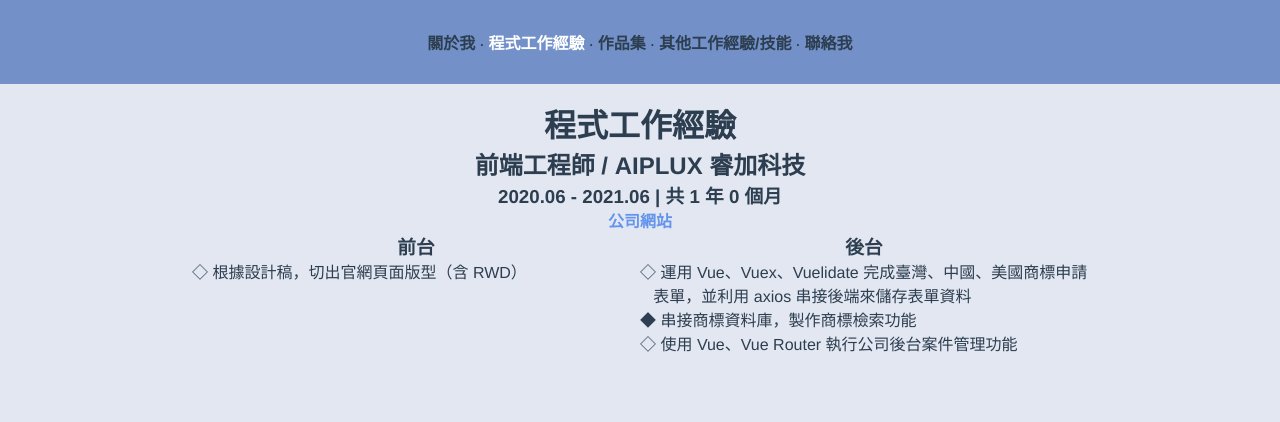
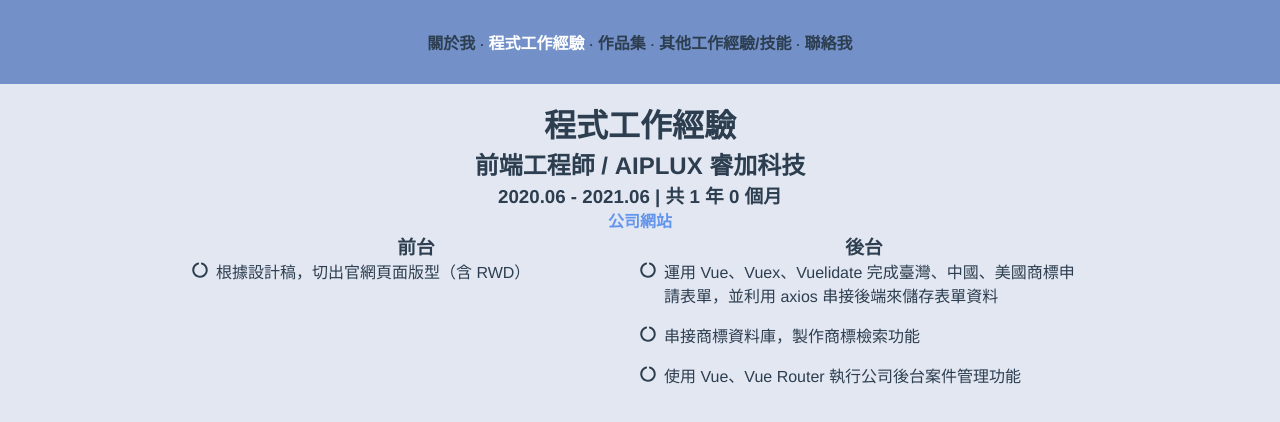
Before and after one commit to 12cassie34/self-introduction, a Vue app: page /code-experience in a window 1280 px wide. Shown: the top 422 px of the page. Built offline with nearby package versions, Linux system fonts and the light colour scheme.

Commit message:
Add CodeExperience RWD css style

```diff
--- a/src/plugins/fontawesome.js
+++ b/src/plugins/fontawesome.js
@@ -6,6 +6,5 @@ import { fab } from '@fortawesome/free-brands-svg-icons';
 import { FontAwesomeIcon } from "@fortawesome/vue-fontawesome";
 
 library.add(fas, fab);
-// library.add()
 
 Vue.component("font-awesome-icon", FontAwesomeIcon);
--- a/src/views/CodeExperience.vue
+++ b/src/views/CodeExperience.vue
@@ -13,18 +13,31 @@
         <div class="col-6">
           <h3>前台</h3>
           <ul>
-            <li>◇ 根據設計稿，切出官網頁面版型（含 RWD）</li>
+            <li>
+              <font-awesome-icon icon="circle-notch"></font-awesome-icon>
+              <span>根據設計稿，切出官網頁面版型（含 RWD）</span>
+            </li>
           </ul>
         </div>
         <div class="col-6">
           <h3>後台</h3>
           <ul>
             <li>
-              ◇ 運用 Vue、Vuex、Vuelidate 完成臺灣、中國、美國商標申請<br />&nbsp;&nbsp;&nbsp;表單，並利用
-              axios 串接後端來儲存表單資料
+              <font-awesome-icon icon="circle-notch"></font-awesome-icon>
+              <span
+                >運用 Vue、Vuex、Vuelidate
+                完成臺灣、中國、美國商標申請表單，並利用 axios
+                串接後端來儲存表單資料</span
+              >
             </li>
-            <li>◆ 串接商標資料庫，製作商標檢索功能</li>
-            <li>◇ 使用 Vue、Vue Router 執行公司後台案件管理功能</li>
+            <li>
+              <font-awesome-icon icon="circle-notch"></font-awesome-icon>
+              <span>串接商標資料庫，製作商標檢索功能</span>
+            </li>
+            <li>
+              <font-awesome-icon icon="circle-notch"></font-awesome-icon>
+              <span>使用 Vue、Vue Router 執行公司後台案件管理功能</span>
+            </li>
           </ul>
         </div>
       </div>
@@ -75,13 +88,27 @@ export default {
     flex: 50%;
     ul {
       text-align: left;
+      li {
+        margin-bottom: 1rem;
+        display: inline-flex;
+        align-items: baseline;
+        span {
+          margin-left: 0.5rem;
+        }
+      }
     }
   }
 }
-@media only screen and (min-width: 320px) and (max-width: 575px) {
+@media only screen and (min-width: 320px) and (max-width: 767px) {
+  .experience-row {
+    flex-direction: column;
+    .col-6 {
+      margin-top: 16px;
+      margin-bottom: 16px;
+    }
+  }
 }
-@media only screen and (min-width: 576px) and (max-width: 767px) {
-}
+
 @media only screen and (min-width: 768px) and (max-width: 991px) {
 }
 @media only screen and (min-width: 992px) and (max-width: 1199px) {
```
